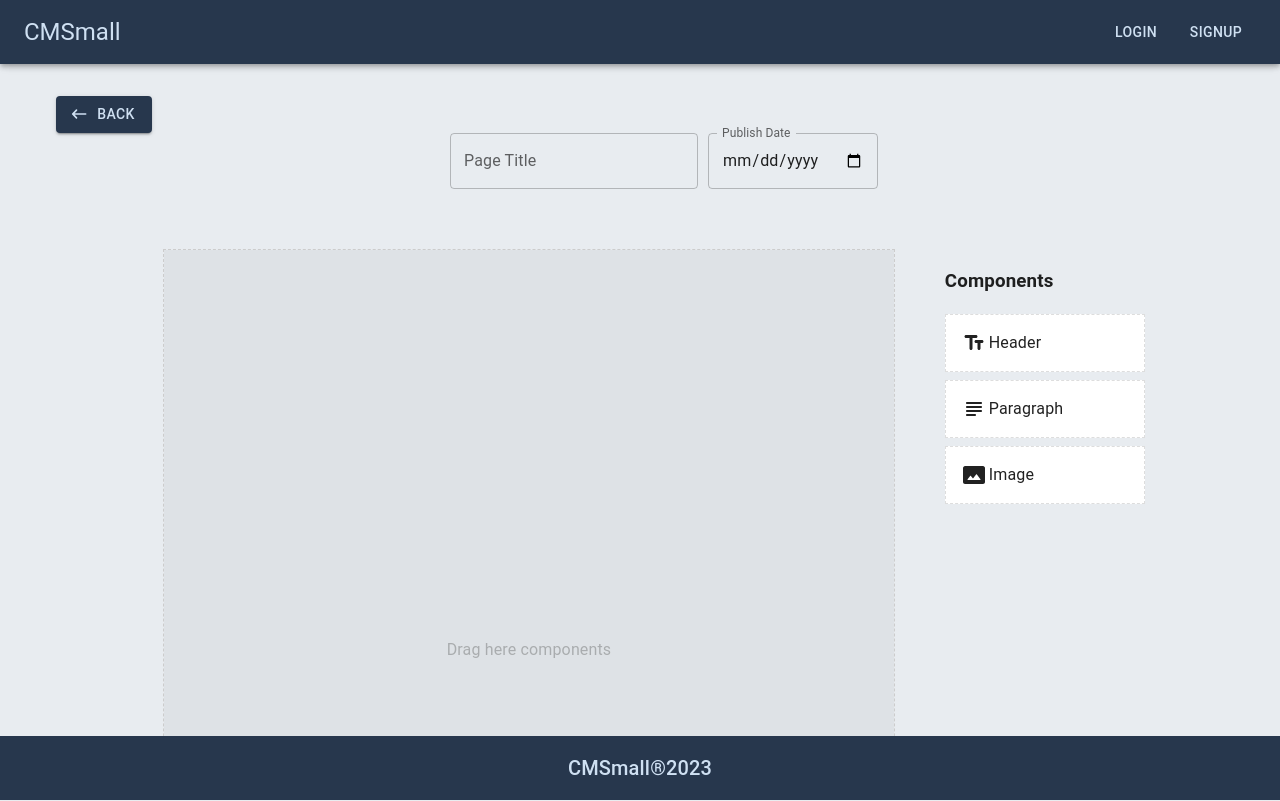
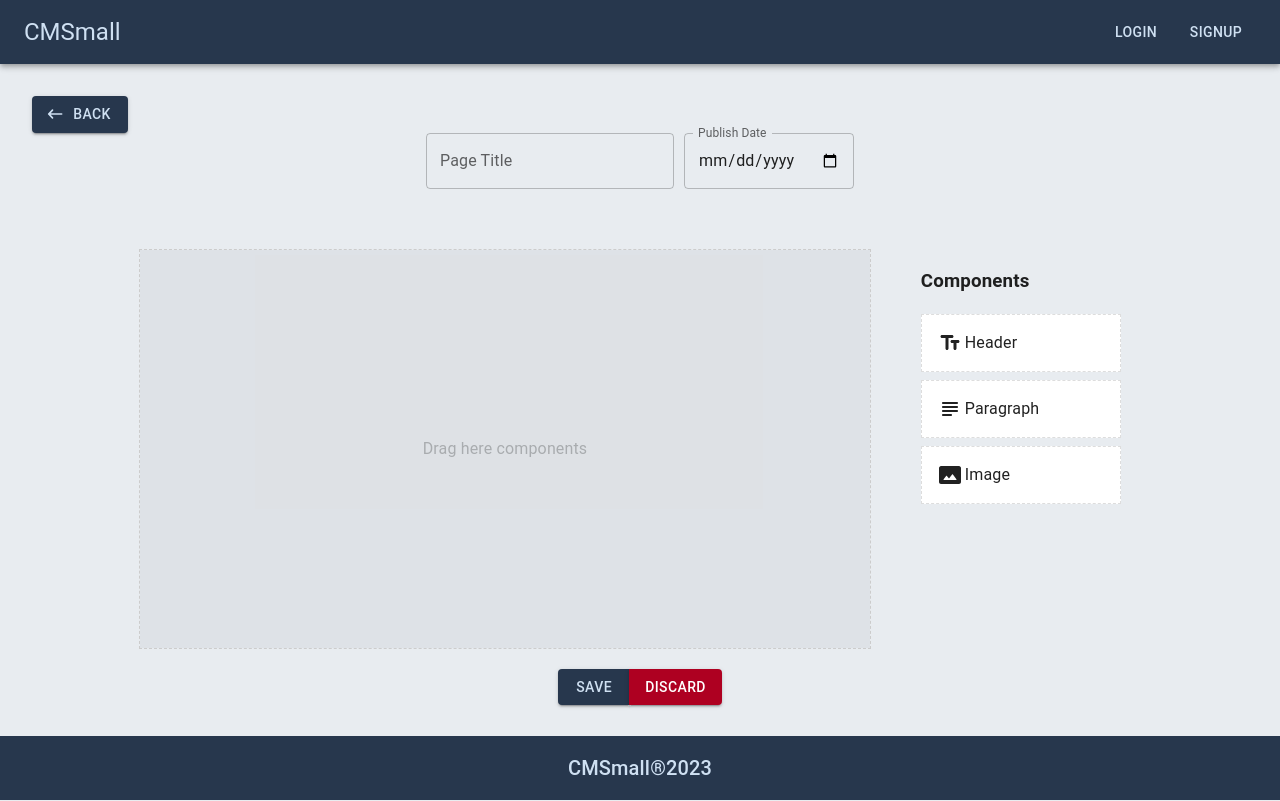
Before and after one commit to RobertoCandela/cmsmall, a React (Vite) app in the folder client/: page /page/new in a window 1280 px wide. Built offline with nearby package versions, Linux system fonts and the light colour scheme.

Commit message:
create page

```diff
--- a/client/src/components/canvas.jsx
+++ b/client/src/components/canvas.jsx
@@ -130,7 +130,7 @@ export function Canvas({ destinationItems, setDestinationItems }) {
                   ? "2px dashed #27374D"
                   : "1px dashed #ccc",
                 marginRight: "50px",
-                overflow: 'auto', height: '100vh'
+                // overflow: 'auto', height: '100vh'
               }}
               {...provided.droppableProps}
             >
--- a/client/src/components/layout.jsx
+++ b/client/src/components/layout.jsx
@@ -85,12 +85,15 @@ function Layout() {
           )}
         </Toolbar>
       </AppBar>
+      <div style={{padding:'32px'}}>
+      {/* <Container maxWidth="xl">
+        <Box sx={{ height: "calc(100vh - 192px)", padding: "32px" }}> */}
+          <Outlet />
+        {/* </Box>
+     </Container>   */}
+     </div>
 
-      <Container maxWidth="xl">
-        <Box sx={{ height: "calc(100vh - 192px)", padding: "32px" }}>
-          <Outlet />
-        </Box>
-      </Container>
+
       <div
         style={{
           height: "64px",
@@ -98,9 +101,10 @@ function Layout() {
           alignItems: "center",
           display: "flex",
           justifyContent: "center",
-          position: "absolute",
-          width: "100vw",
+          position: "fixed",
+          width: "100%",
           bottom: 0,
+          marginTop: "auto"
         }}
       >
         <Typography variant="h6" color="primary.contrastText">
--- a/client/src/index.css
+++ b/client/src/index.css
@@ -1,4 +1,4 @@
-html, body {
+body {
   margin: 0px;
   max-width: 100%;
   overflow-x: hidden;
--- a/client/src/pages/new-page/NewPage.jsx
+++ b/client/src/pages/new-page/NewPage.jsx
@@ -70,7 +70,7 @@ export function NewPage() {
         setDestinationItems={setCanvasItem}
       />
       <ButtonGroup
-        sx={{ display: "flex", justifyContent: "center", marginTop: "20px" }}
+        sx={{ display: "flex", justifyContent: "center", marginTop: "20px", paddingBottom: '64px'}}
       >
         <Button variant="contained">Save</Button>
         <Button
```
